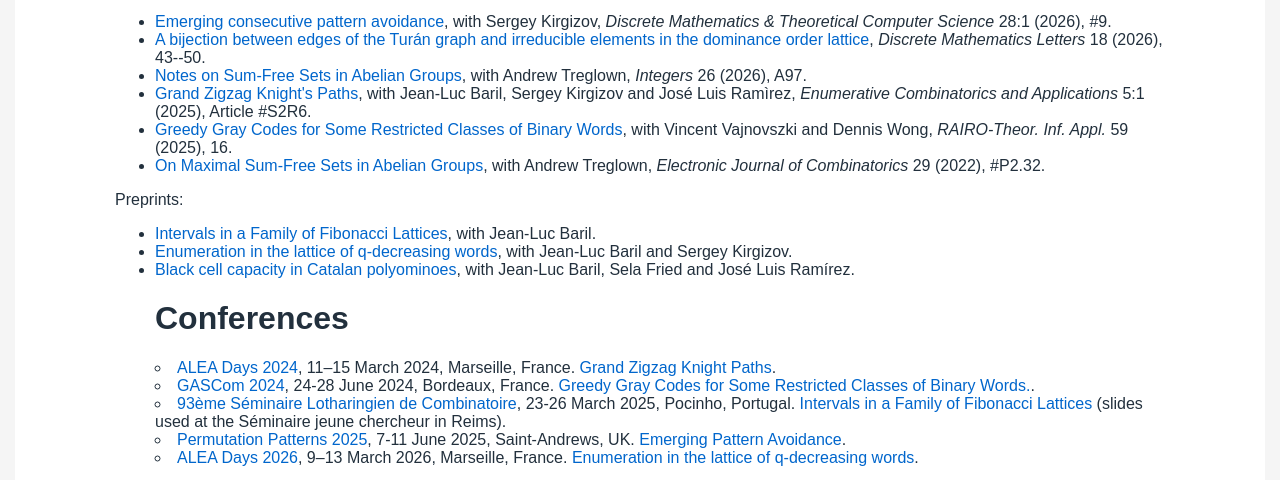
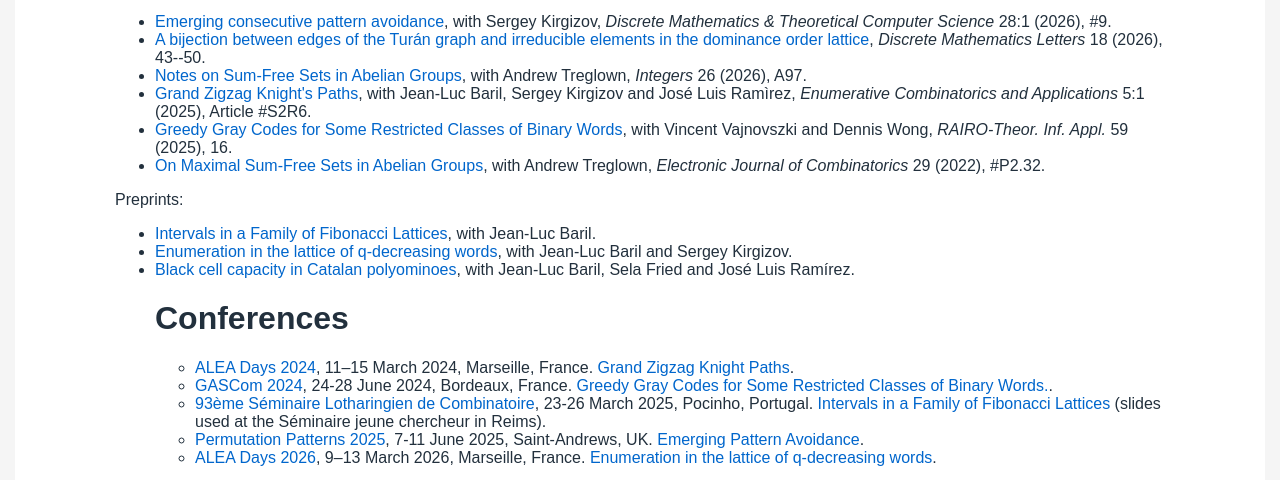
Before and after one commit to nathanaelhassler/nathanaelhassler.github.io, a plain HTML site: page recherche_en.html in a window 1280 px wide. Shown: the part 425-905 px from the top of the page. Drawn offline with Linux system fonts and the light colour scheme.

Commit message:
Update recherche_en.html

```diff
--- a/recherche_en.html
+++ b/recherche_en.html
@@ -51,7 +51,7 @@ Preprints:
 
 <h1>Conferences</h1>
 <p>
-<ul style="padding-left: 0; margin-left: 0; list-style-position: inside;">
+<ul>
    <li><a href="https://conferences.cirm-math.fr/3048.html"> ALEA Days 2024</a>, 11–15 March 2024, Marseille, France. <a href="slides/slides_grand_zigzag.pdf">Grand Zigzag Knight Paths</a>. </li>
    <li><a href="https://gascom2024.sciencesconf.org/?lang=en">GASCom 2024</a>, 24-28 June 2024, Bordeaux, France. <a href="slides/slides_greedy_gray_codes.pdf">Greedy Gray Codes for Some Restricted Classes of Binary Words.</a>. </li>
    <li><a href="https://www.mat.univie.ac.at/~slc/wpapers/s93preface.html">93ème Séminaire Lotharingien de Combinatoire</a>, 23-26 March 2025, Pocinho, Portugal. <a href="slides/slides_intervals_fibonacci.pdf">Intervals in a Family of Fibonacci Lattices</a> (slides used at the Séminaire jeune chercheur in Reims).</li>
```
